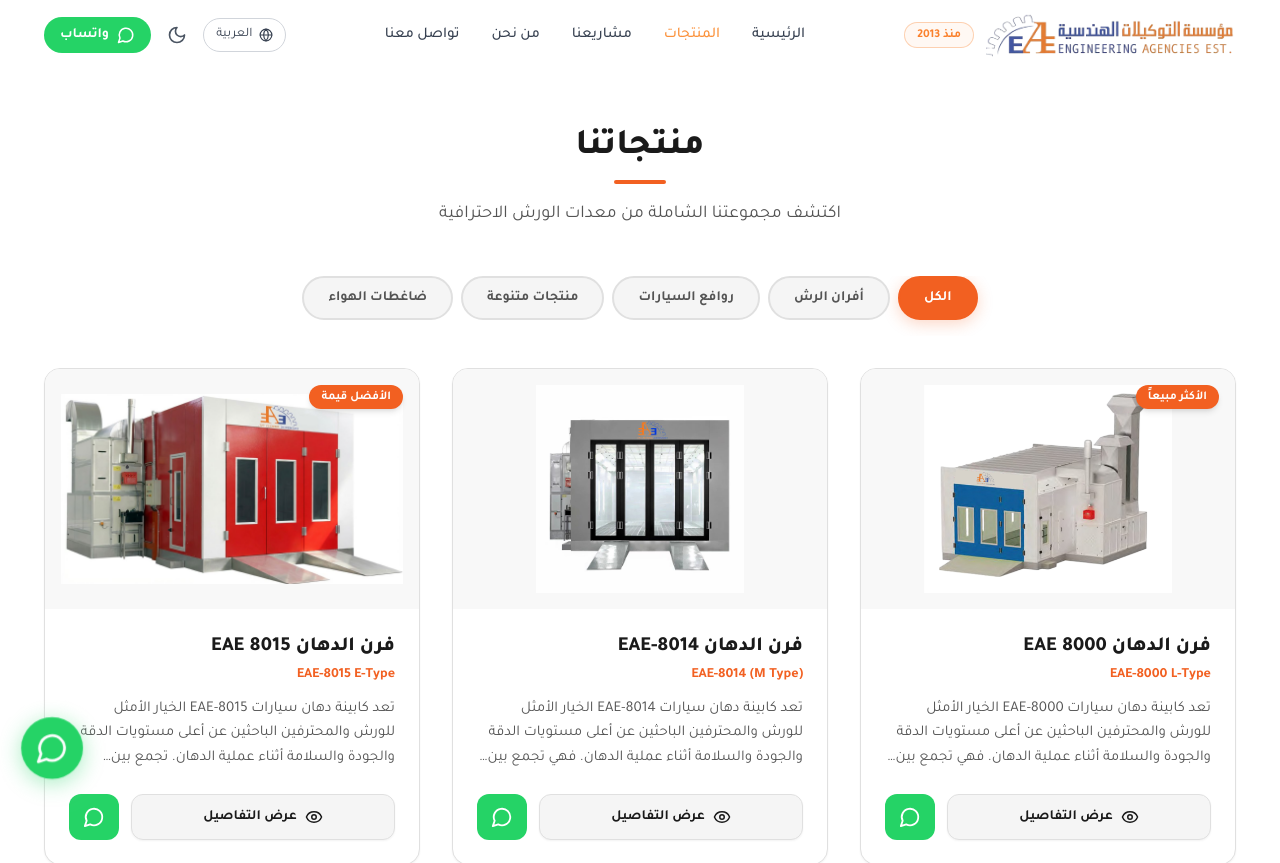
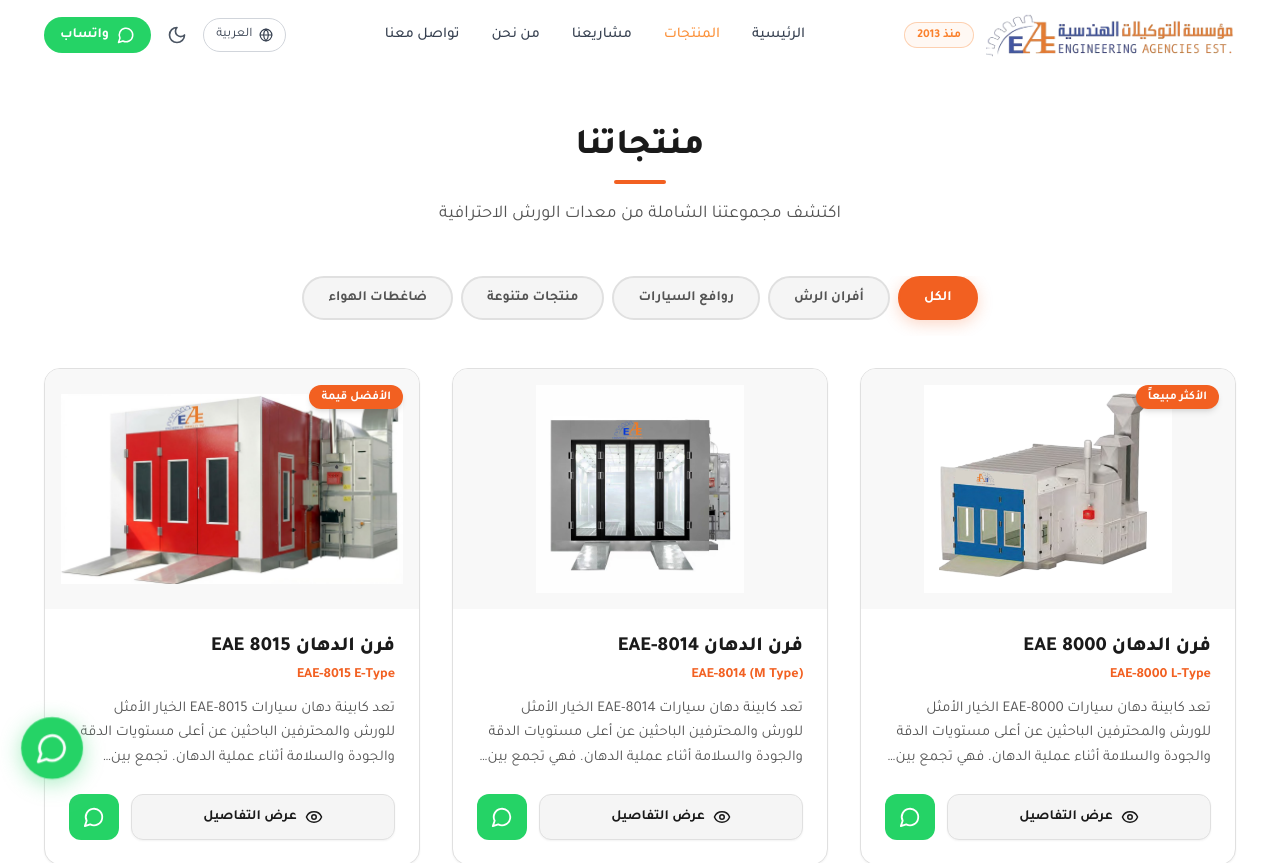
Before and after one commit to mohamedelwan22/EAE-Company, a React (Vite) app: page /products in a window 1280 px wide. Shown: the top 863 px of the page. Built offline with nearby package versions, Linux system fonts and the light colour scheme; the HTML template or start-up script is replaced by a standard one.

Commit message:
fix: flip horizontal

```diff
--- a/src/pages/Products.tsx
+++ b/src/pages/Products.tsx
@@ -63,7 +63,13 @@
                     <img
                       src={product.image}
                       alt={t(product.name.ar, product.name.en)}
-                      className="max-h-full max-w-full h-auto w-auto object-contain scale-x-[-1] group-hover:scale-x-[-1.05] group-hover:scale-y-105 transition-transform duration-500"
+                      className="transition-transform duration-500"
+                      style={{
+                        transform: product.flipImage ? 'scaleX(-1)' : 'none',
+                        width: '100%',
+                        height: '100%',
+                        objectFit: 'contain',
+                      }}
                       loading="lazy"
                     />
                     {product.badge && (
```
